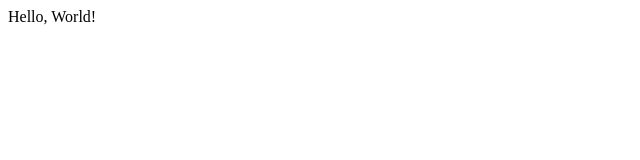
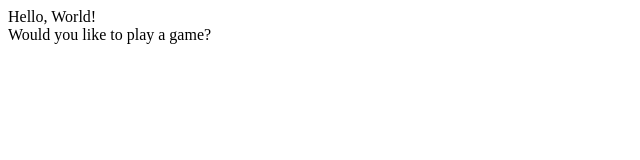
Before and after one commit to Andy-Greenway/HelloWorld, a plain HTML site: page index.html in a window 1280 px wide. Shown: the whole page, without its empty margins (0-640 px from the left). Drawn offline with Linux system fonts and the light colour scheme.

Commit message:
Create index.html

```diff
--- a/index.html
+++ b/index.html
@@ -7,6 +7,7 @@
    </title>
    </head>
     <body>
-     Hello, World!
+     Hello, World!<br>
+     Would you like to play a game?<br>
      </body>
 </html>
```
